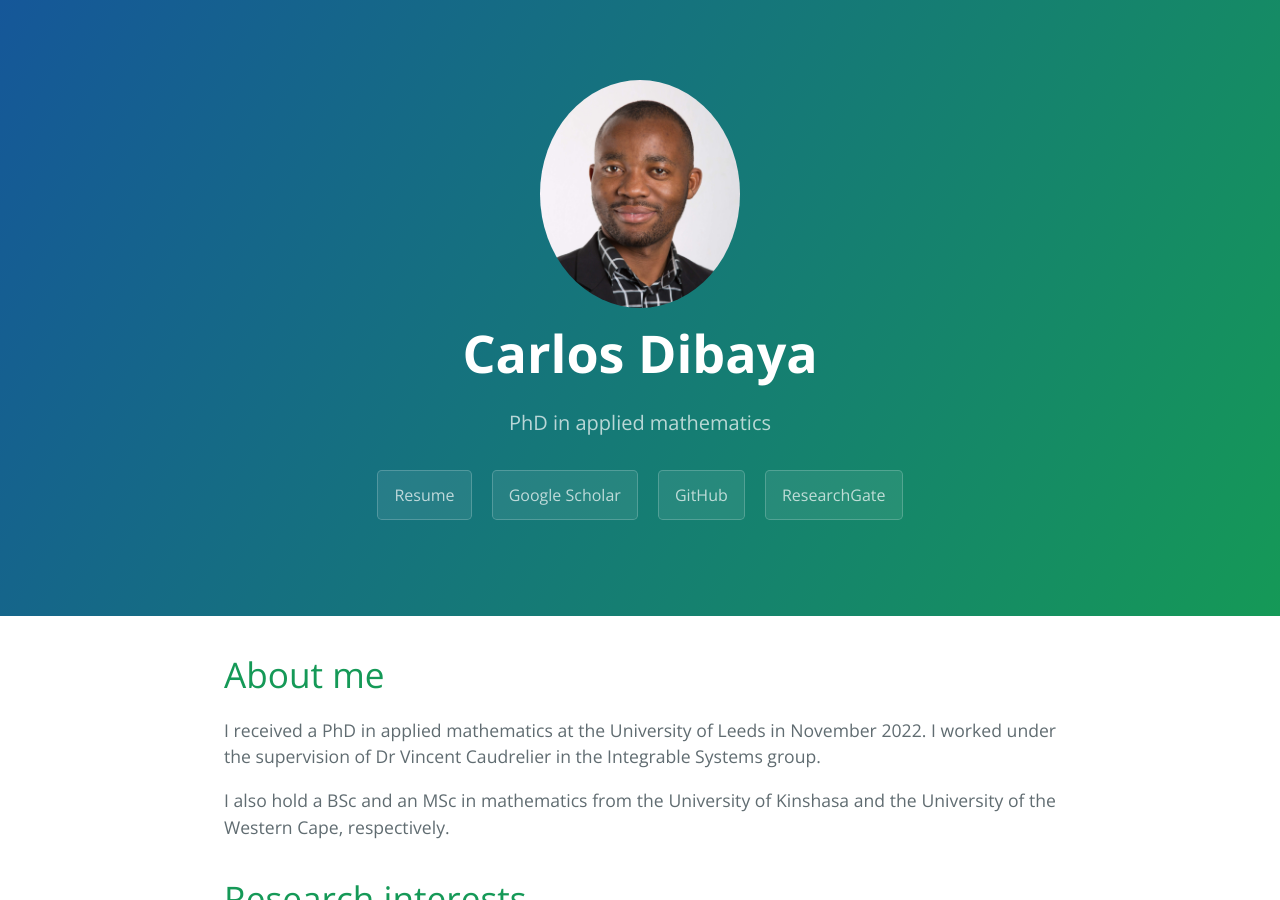
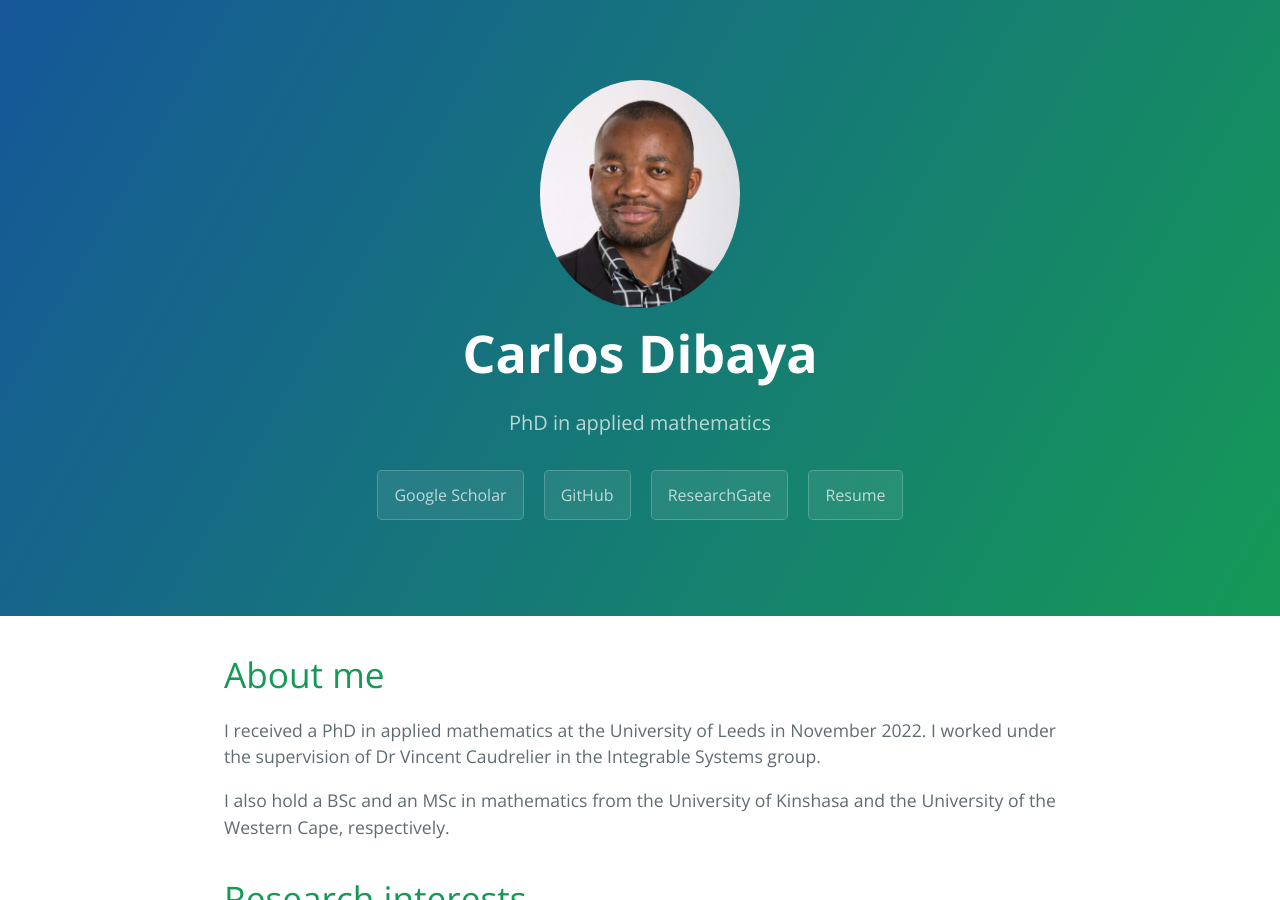
Before and after one commit to carlosdibaya/carlosdibaya.github.io, a Jekyll site: the page built from index.md, in a window 1280 px wide and 900 px high. Built offline with Jekyll 4.4.1, drawn with Linux system fonts in a browser that asks for light colours.

Commit message:
Update default.html

```diff
--- a/_layouts/default.html
+++ b/_layouts/default.html
@@ -26,10 +26,10 @@
       <h2 class="project-tagline">{{ page.description | default: site.description | default: site.github.project_tagline }}</h2>
 
       {% if site.myvariable %}
-        <a href="/assets/CarlosDibayaResume.pdf" class="btn">Resume</a>
         <a href="https://scholar.google.co.uk/citations?user=vf_WPhIAAAAJ&hl=en&oi=ao" class="btn">Google Scholar</a>
         <a href="https://github.com/carlosdibaya" class="btn">GitHub</a>
         <a href="https://www.researchgate.net/profile/Carlos-Dibaya" class="btn">ResearchGate</a>
+        <a href="/assets/CarlosDibayaResume.pdf" class="btn">Resume</a>
       {% endif %}
     </header>
 
```
